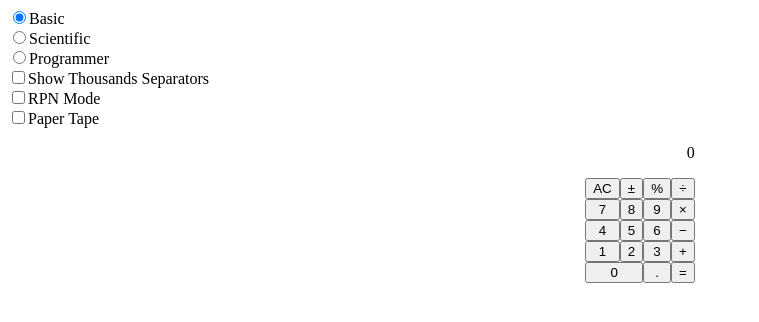
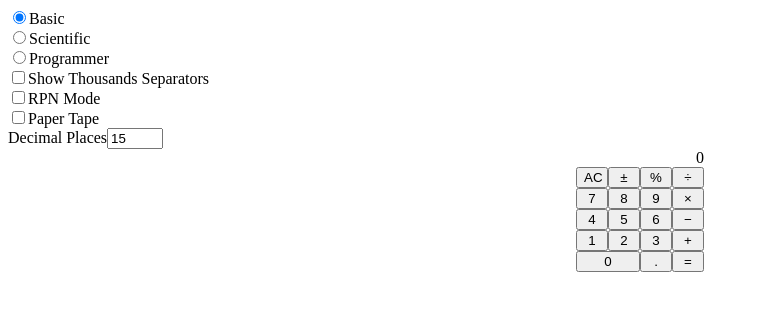
Before and after one commit to notato8dx/calculator, a React (Vite) app: page / in a window 1280 px wide. Shown: the top 322 px of the page, without its empty margins (0-759 px from the left). Built offline with nearby package versions, Linux system fonts and the light colour scheme; the HTML template or start-up script is replaced by a standard one.

Commit message:
Improve number formatting

```diff
--- a/src/App.tsx
+++ b/src/App.tsx
@@ -10,7 +10,7 @@ export default function App() {
 	const [isShowingSeparators, setIsShowingSeparators] = useState(false)
 	const [isRPNMode, setIsRPNMode] = useState(false)
 	const [isShowingPaperTape, setIsShowingPaperTape] = useState(false)
-	//const [decimalPlaces, setDecimalPlaces] = useState('15')
+	const [decimalPlaces, setDecimalPlaces] = useState('15')
 	const [view, setView] = useState('0')
 	const [paperTapeHistory, setPaperTapeHistory] = useState([])
 	const paperTapeRef = useRef(null)
@@ -146,12 +146,12 @@ export default function App() {
 	}
 
 	return <>
-		<div>
 		{['Basic', 'Scientific', 'Programmer'].map((view, i) => {
 			return <div key={i}>
 				<input type='radio' id={view} value={i.toString()} name='view' defaultChecked={i == 0} onChange={({ target: { value } }) => {
 					setView(value)
 				}}/>
+
 				<label htmlFor={view}>
 					{view}
 				</label>
@@ -167,19 +167,32 @@ export default function App() {
 				<input type='checkbox' value={label} id={label} name={label} onChange={({ target: { checked } }) => {
 					setValue(checked)
 				}} />
+
 				<label htmlFor={label}>
 					{label}
 				</label>
 			</div>
 		})}
+
+		<div>
+			<label for='decimalPlaces'>
+				Decimal Places
+			</label>
+
+			<input type='number' min='0' max='15' defaultValue='15' id='decimalPlaces' onChange={({ target: { value } }) => {
+				setDecimalPlaces(value)
+			}} />
 		</div>
 
 		<div style={{ margin: 'auto', maxWidth: 'min-content' }}>
-			<p style={{ textAlign: 'right' }}>
-				{isShowingSeparators ? display.toLocaleString() : display}
-			</p>
+			<div style={{ textAlign: 'right' }}>
+				{display.toLocaleString(undefined, {
+					maximumFractionDigits: decimalPlaces,
+					useGrouping: isShowingSeparators
+				})}
+			</div>
 
-			<div style={{ display: 'grid', gridTemplateColumns: `repeat(${views[view].columnCount}, auto)` }}>
+			<div style={{ display: 'grid', gridTemplateColumns: `repeat(${views[view].columnCount}, 32px)` }}>
 				{views[view].component}
 			</div>
 		</div>
```
Lines whose indentation alone changed are shown as unchanged.
